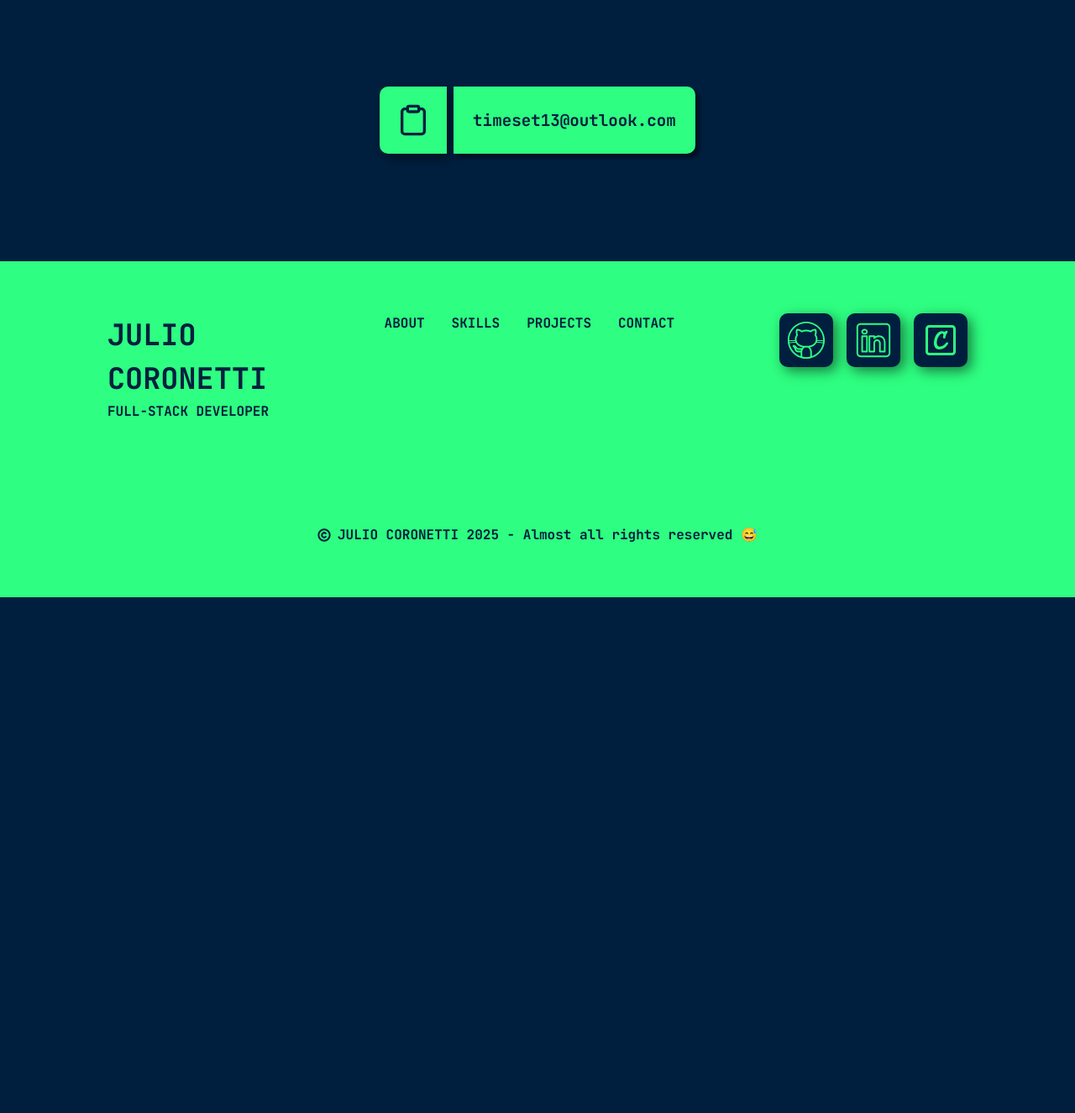
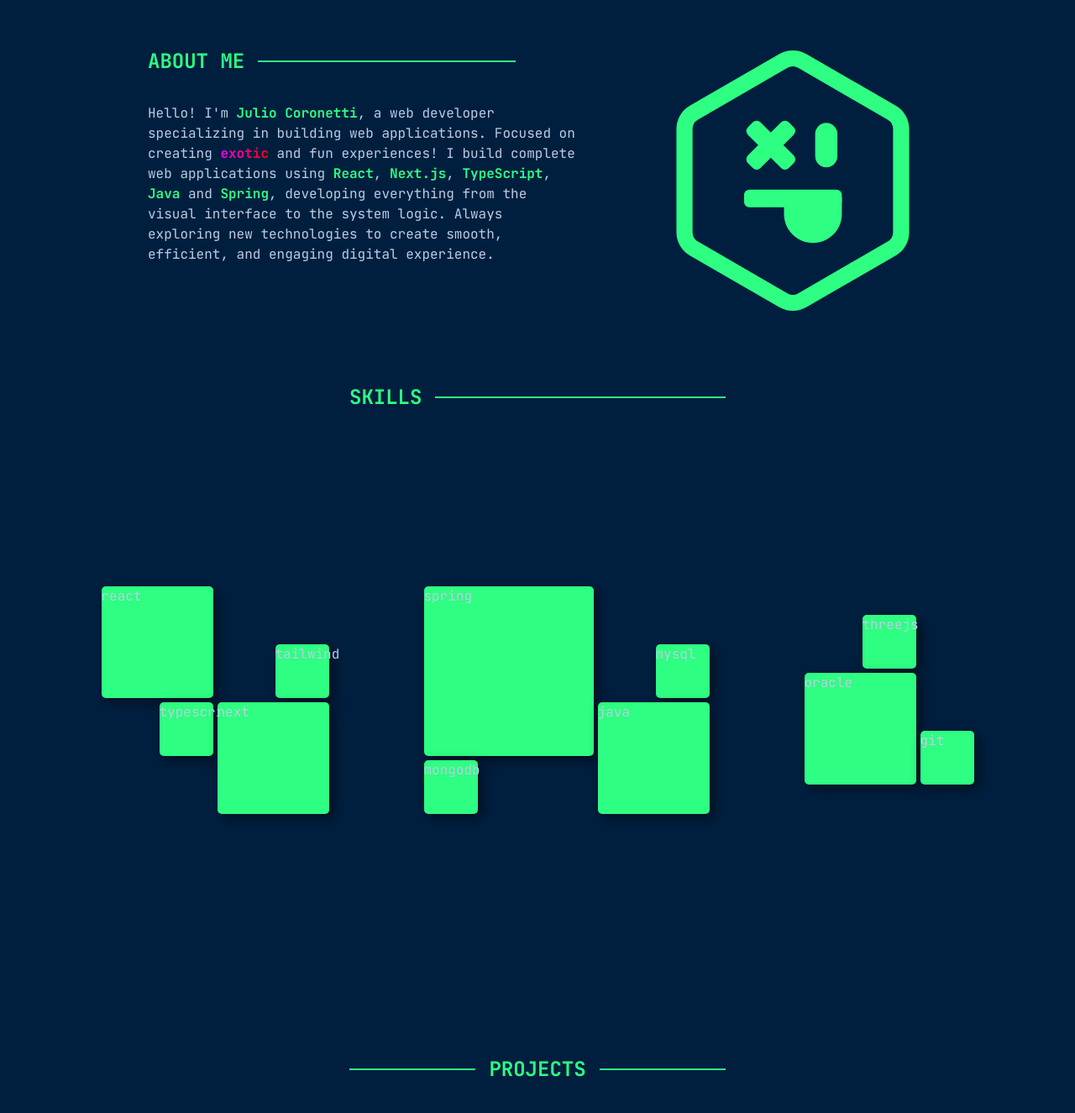
Before and after one commit to julioCoronetti/julioCoronetti.github.io, a React (Vite) app: page / in a window 1280 px wide. Shown: the part 825-2150 px from the top of the page at 84% size. Before the commit the page ends 1536 px from the top, so only its background shows below. Built offline with nearby package versions, Linux system fonts and the light colour scheme; the HTML template or start-up script is replaced by a standard one.

Commit message:
Update Navigation Scroll

```diff
--- a/package.json
+++ b/package.json
@@ -18,7 +18,7 @@
     "lucide-react": "^0.477.0",
     "react": "^19.0.0",
     "react-dom": "^19.0.0",
-    "react-router-dom": "^7.2.0",
+    "react-scroll": "^1.9.3",
     "styled-components": "^6.1.15",
     "tailwind-merge": "^3.0.2",
     "tailwindcss": "^4.0.9",
@@ -29,6 +29,7 @@
     "@types/node": "^22.13.8",
     "@types/react": "^19.0.8",
     "@types/react-dom": "^19.0.3",
+    "@types/react-scroll": "^1.8.10",
     "@vitejs/plugin-react": "^4.3.4",
     "eslint": "^9.19.0",
     "eslint-plugin-react-hooks": "^5.0.0",
--- a/src/App.tsx
+++ b/src/App.tsx
@@ -1,5 +1,4 @@
 import { ThemeProvider } from "styled-components";
-import { BrowserRouter as Router, Route, Routes, BrowserRouter } from 'react-router-dom';
 import { defaultTheme } from "./styles/themes/default";
 import { GlobalStyle } from "./styles/global";
 
@@ -13,26 +12,37 @@ import { EmailContact } from "./components/EmailContact";
 import { Footer } from "./components/Footer";
 
 import "./index.css";
+import { Element } from "react-scroll";
 
 const App = () => {
   return (
     <ThemeProvider theme={defaultTheme}>
       <GlobalStyle />
-      <BrowserRouter>
-        <NavigationBar />
+      <NavigationBar />
+
+      <Element name="header">
         <Header />
+      </Element>
 
-        <Routes>
-          <Route path="/about" element={<About />} />
-          <Route path="/skills" element={<Skills />} />
-          <Route path="/projects" element={<Projects />} />
-          <Route path="/contact" element={<Contact />} />
-        </Routes>
+      <Element name="about">
+        <About />
+      </Element>
 
-        <EmailContact />
-        <Footer />
-      </BrowserRouter>
-    </ThemeProvider>
+      <Element name="skills">
+        <Skills />
+      </Element>
+
+      <Element name="projects">
+        <Projects />
+      </Element>
+
+      <Element name="contact">
+        <Contact />
+      </Element>
+
+      <EmailContact />
+      <Footer />
+    </ThemeProvider >
   )
 }
 
--- a/src/components/About/styles.ts
+++ b/src/components/About/styles.ts
@@ -1,6 +1,7 @@
 import styled from "styled-components";
 
 export const AboutContainer = styled.main`
+    padding-top: 5rem;
     width: 80%;
     margin: 0 auto;
 
--- a/src/components/NavigationBar/index.tsx
+++ b/src/components/NavigationBar/index.tsx
@@ -1,5 +1,5 @@
 import { useEffect } from "react";
-import { Link } from 'react-router-dom';
+import { Link } from "react-scroll";
 import { NavigationBarList, NavigationContainer } from "./styles"
 
 export const NavigationBar = () => {
@@ -7,7 +7,7 @@ export const NavigationBar = () => {
         const handleScroll = () => {
             const header = document.querySelector("nav");
             if (header) {
-                header.classList.toggle("active", window.scrollY > 0);
+                header.classList.toggle("scrolling", window.scrollY > 0);
             }
         };
 
@@ -22,20 +22,30 @@ export const NavigationBar = () => {
         <NavigationContainer>
             <NavigationBarList>
                 <li>
-                    <a href="">JULIO CORONETTI</a>
+                    <Link to="header" smooth={true} duration={500}>
+                        JULIO CORONETTI
+                    </Link>
                 </li>
                 <div>
                     <li>
-                        <Link to="/about">ABOUT</Link>
+                        <Link to="about" smooth={true} duration={500}>
+                            ABOUT
+                        </Link>
                     </li>
                     <li>
-                        <Link to="/skills">SKILLS</Link>
+                        <Link to="skills" smooth={true} duration={500}>
+                            SKILLS
+                        </Link>
                     </li>
                     <li>
-                        <Link to="/projects">PROJECTS</Link>
+                        <Link to="projects" smooth={true} duration={500}>
+                            PROJECTS
+                        </Link>
                     </li>
                     <li>
-                        <Link to="/contact">CONTACT</Link>
+                        <Link to="contact" smooth={true} duration={500}>
+                            CONTACT
+                        </Link>
                     </li>
                 </div>
             </NavigationBarList>
--- a/src/components/NavigationBar/styles.ts
+++ b/src/components/NavigationBar/styles.ts
@@ -14,10 +14,14 @@ export const NavigationContainer = styled.nav`
     background-color: ${props => props.theme.color["blue-dark"]};
     transition: 0.3s;
 
-    &.active {
+    &.scrolling {
         height: 4rem;
         background-color: ${props => props.theme.color["blue-dark"]};
         box-shadow: 5px 5px 25px 0px rgba(0, 0, 0, 0.25);
+    }
+
+    .active  {
+        border-bottom: 2px solid ${props => props.theme.color["green-500"]};
     }
 `;
 
@@ -33,6 +37,9 @@ export const NavigationBarList = styled.ul`
         font-weight: bold;
         color: ${props => props.theme.color["green-500"]};
         border-bottom: 2px solid transparent;
+        cursor: pointer;
+
+
 
         transition: 0.3s;
 
```
Also changed, not shown: 1 other file (tests, documents, lock files or other folders).
